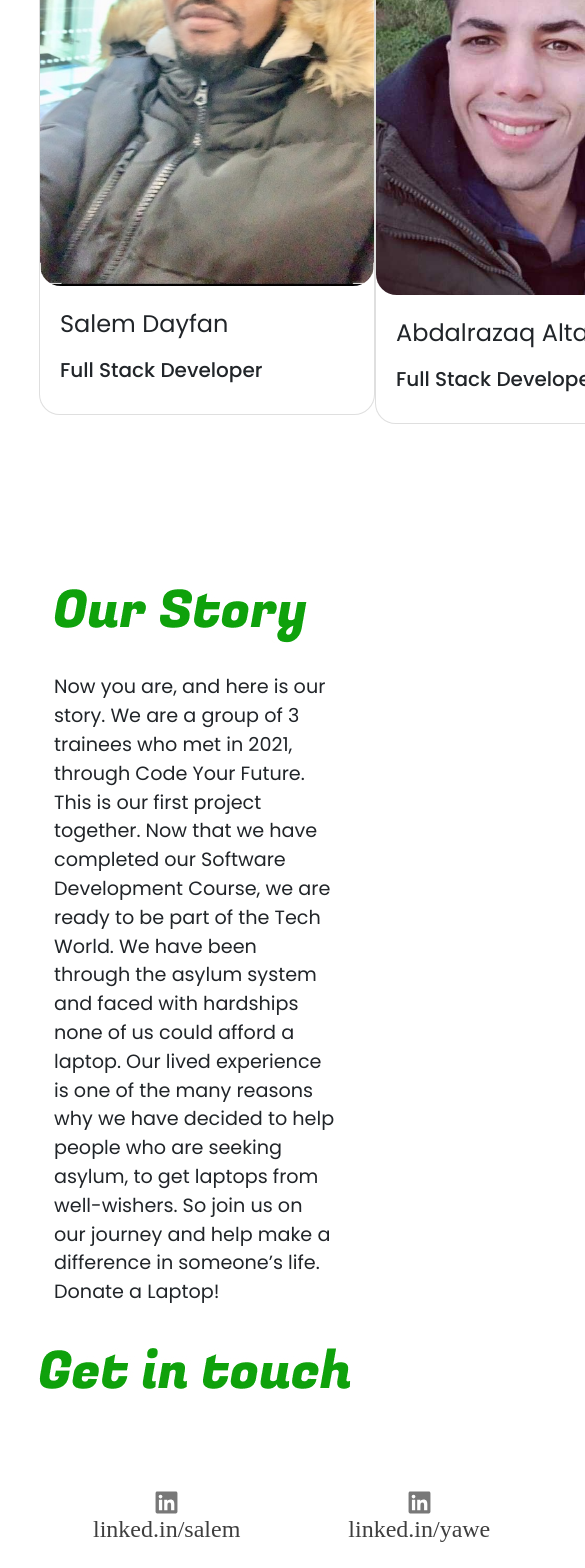
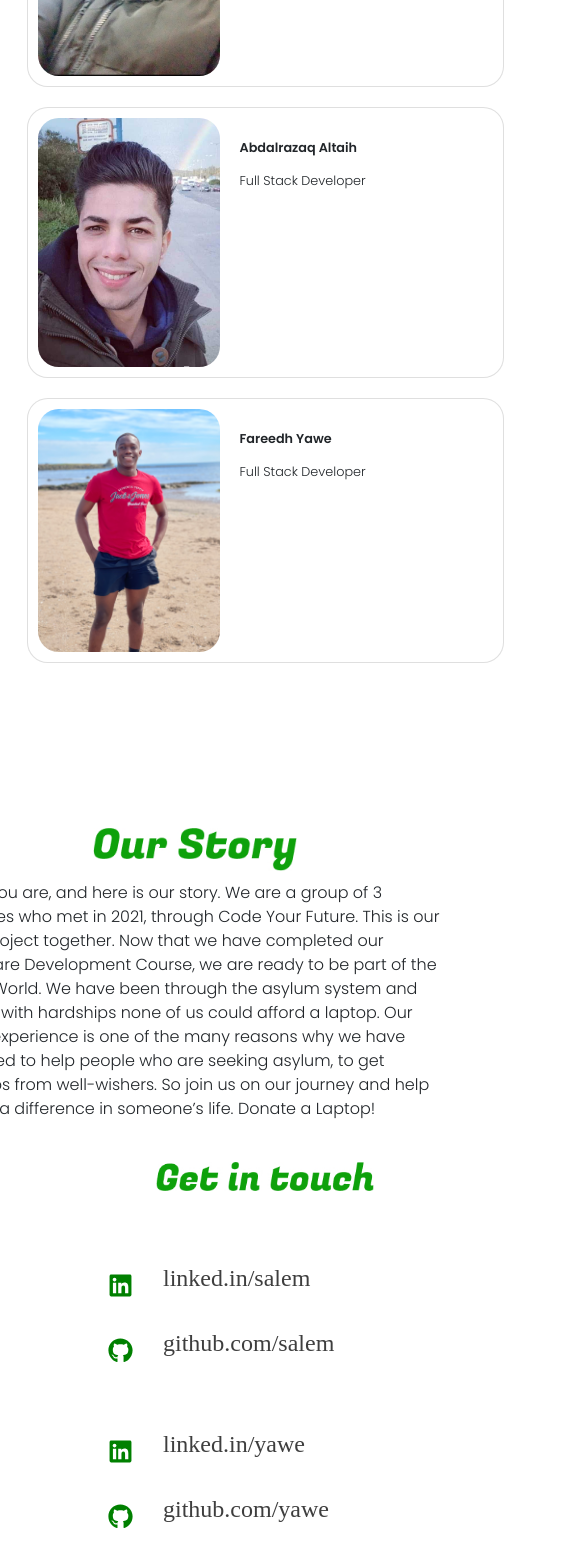
Before and after one commit to Sslim123/tech-roots-project, a React (Create React App) app in the folder client/: page /meet-the-team in a window 390 px wide. Shown: the part 420-1988 px from the top of the page, 585 px wide, since content can reach past the window. Built offline with nearby package versions, Linux system fonts and the light colour scheme; no server answers.

Commit message:
i modified the meet the team page responsive

```diff
--- a/client/src/pages/meetTheTeam/ourStory/About-us.css
+++ b/client/src/pages/meetTheTeam/ourStory/About-us.css
@@ -24,20 +24,18 @@
 	flex-direction: row;
 	justify-content: space-between;
 	margin: 0 auto;
-}.cardImgBody{
+}
+.cardImgBody {
 	width: 21rem;
 	border-radius: 1.3rem;
-
 }
-.card-body{
-
+.card-body {
 	font-size: 1.5rem;
 }
 
-
-@media screen and (max-width: 350px) {
+@media screen and (max-width: 540px) {
 	.card-container {
-		width: 300px;
+		width: 530px;
 		display: flex;
 		flex-direction: column;
 		justify-content: center;
@@ -48,13 +46,13 @@
 
 	.team-img img {
 		position: relative;
-		top:   40px;
+		top: 40px;
 		width: 60%;
 	}
 
 	.card-img {
 		position: relative;
-		width: 330px;
+		width: 530px;
 		height: auto;
 		display: flex;
 		flex-direction: column;
@@ -63,37 +61,39 @@
 	}
 	.card1 {
 		position: relative;
-		width: 300px;
+		width: 530px;
 		height: auto;
 		margin: 0 auto;
-	}.cardImgBody {
-        width: 100%;
+	}
+	.cardImgBody {
+		margin: 0 auto;
+		width: 90%;
 		padding: 10px;
 		display: flex;
 		flex-direction: row;
 	}
 	.cardImgBody img {
-
-		width: 30%;
+		width: 40%;
+		height: 50%;
 	}
 	.text-card {
 		position: relative;
 		width: 70%;
-        font-size: .7rem;
+		font-size: 0.8rem;
 		text-align: start;
 		font-weight: bold;
-	}.title-card{
+	}
+	.title-card {
 		width: 75%;
-        font-size: .7rem;
+		font-size: 0.8rem;
 		font-weight: 100;
 	}
 	.card-body {
 		position: relative;
 		text-align: start;
 		display: flex;
-        flex-direction: column ;
+		flex-direction: column;
 		width: 100vw;
 		height: 20%;
 	}
-
 }
--- a/client/src/pages/meetTheTeam/ourStory/GetInTouch.css
+++ b/client/src/pages/meetTheTeam/ourStory/GetInTouch.css
@@ -84,31 +84,36 @@
 	font-size: 25px;
 	color: #787878;
 }
-@media screen and (max-width: 350px) {
+@media screen and (max-width: 540px) {
 	.getTouch-container {
-		text-align: center;
-		width: 300px;
+		width: 540px;
 		height: auto;
-		margin-bottom: 50px;
 	}
 	.getTouch-main-card {
-		width: 300px;
+		width: 530px;
+		height: 600px;
+		position: relative;
+		bottom: 40px;
 	}
 	.get-touch-img {
+		margin: 0 auto;
+		text-align: center;
 		position: relative;
 		top: 30px;
 	}
 	.get-touch-img img {
-		width: 60%;
+		width: 70%;
 	}
 	.getTouch-link {
 		padding: 6px;
-		width: 300px;
-		height: auto;
+		width: 350px;
+		height: 500px;
 		display: grid;
 		grid-template-columns: 1fr;
 		gap: 10px;
-		margin-bottom: 80px;
+		margin: 0 auto;
+		position: relative;
+		bottom: 520px;
 	}
 	.getTouch-ul-link {
 		display: flex;
--- a/client/src/pages/meetTheTeam/ourStory/ourStory.css
+++ b/client/src/pages/meetTheTeam/ourStory/ourStory.css
@@ -21,27 +21,25 @@
 	font-size: 1.2rem;
 	padding-top: 30px;
 }
-@media screen and (max-width: 350px) {
-
+@media screen and (max-width: 540px) {
 	.our_story {
-		width: 300px;
+		width: 540px;
 		height: auto;
-		background-color: green;
 	}
 	.our_story-img {
 		text-align: center;
 		font-weight: lighter;
-        width: 100%;
-        max-height: 40%;
+		width: 100%;
+		max-height: 40%;
 	}
 	.our_story-img img {
-		width: 50%;
+		width: 40%;
 		text-align: center;
 	}
 	.our_story p {
 		width: 100%;
 		padding: 10px;
 		font-weight: lighter;
-		font-size: 0.9rem;
+		font-size: 1rem;
 	}
 }
```
Lines whose indentation alone changed are shown as unchanged.
